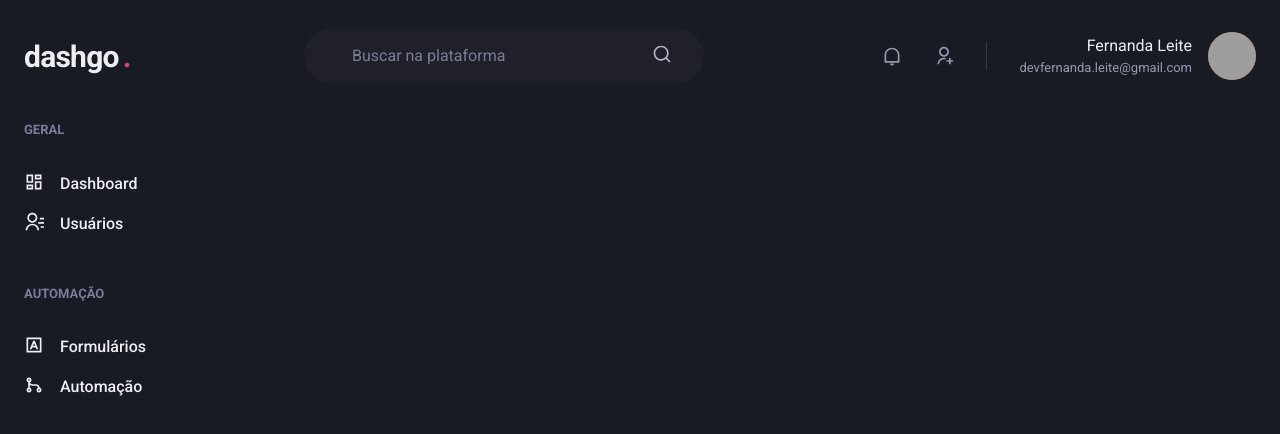
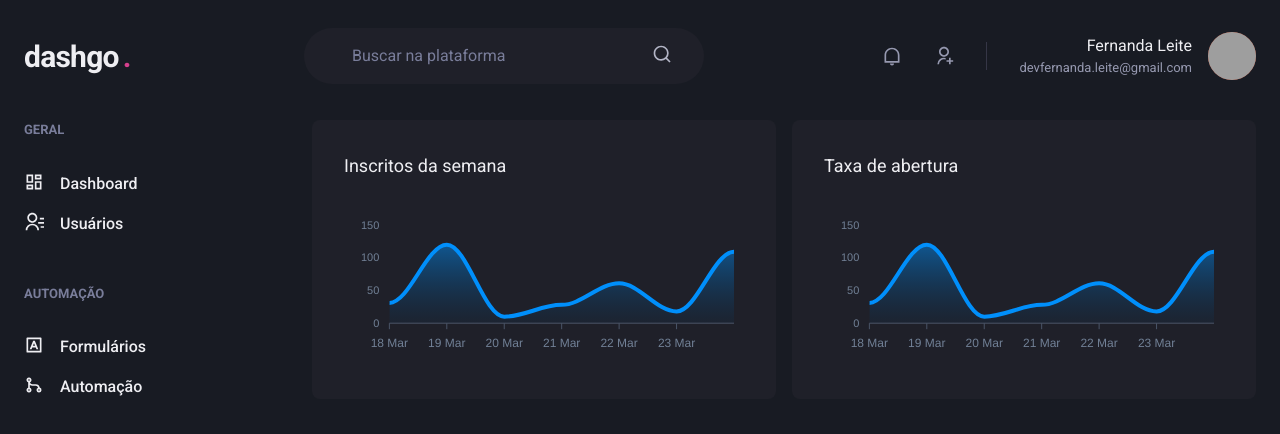
Before and after one commit to Fekleite/dashgo, a Next.js app: page /dashboard in a window 1280 px wide. Shown: the top 434 px of the page. Built offline with nearby package versions, Linux system fonts and the light colour scheme; grey boxes are pictures that could not be loaded.

Commit message:
feat: create dashboard page

```diff
--- a/package.json
+++ b/package.json
@@ -12,9 +12,11 @@
     "@chakra-ui/react": "^1.4.2",
     "@emotion/react": "^11.1.5",
     "@emotion/styled": "^11.1.5",
+    "apexcharts": "^3.26.0",
     "framer-motion": "^4.1.0",
     "next": "10.1.2",
     "react": "17.0.2",
+    "react-apexcharts": "^1.3.7",
     "react-dom": "17.0.2",
     "react-icons": "^4.2.0"
   },
--- a/src/pages/dashboard.tsx
+++ b/src/pages/dashboard.tsx
@@ -1,7 +1,67 @@
-import { Flex } from "@chakra-ui/react";
+import { Box, Flex, SimpleGrid, Text, theme } from "@chakra-ui/react";
+import dynamic from 'next/dynamic';
+
+const Chart = dynamic(() => import('react-apexcharts'), {
+  ssr: false
+});
 
 import { Header } from "../components/Header";
 import { Sidebar } from "../components/Sidebar";
+
+const options = {
+  chart: {
+    toolbar: {
+      show: false,
+    },
+    zoom: {
+      enabled: false,
+    },
+    foreColor: theme.colors.gray[500]
+  },
+  grid: {
+    show: false,
+  },
+  dataLabels: {
+    enabled: false,
+  },
+  tooltip: {
+    enabled: false,
+  },
+  xaxis: {
+    type: 'datetime',
+    axisBorder: {
+      color: theme.colors.gray[600]
+    },
+    axisTicks: {
+      color: theme.colors.gray[600]
+    },
+    categories: [
+      '2021-03-18T00:00:00.000z',
+      '2021-03-19T00:00:00.000z',
+      '2021-03-20T00:00:00.000z',
+      '2021-03-21T00:00:00.000z',
+      '2021-03-22T00:00:00.000z',
+      '2021-03-23T00:00:00.000z',
+      '2021-03-24T00:00:00.000z',
+    ]
+  },
+  fill: {
+    opacity: 0.3,
+    type: 'gradient',
+    gradient: {
+      shade: 'dark',
+      opacityFrom: 0.7,
+      opacityTo: 0.3,
+    }
+  }
+}
+
+const series = [
+  {
+    name: 'series1',
+    data: [31, 120, 10, 28, 61, 18, 109]
+  }
+]
 
 export default function Dashboard() {
   return (
@@ -10,6 +70,38 @@
 
       <Flex w='100%' my='6' maxWidth={1480} mx='auto' px='6'>
         <Sidebar />
+
+        <SimpleGrid flex='1' gap='4' minChildWidth='320px' align='flex-start'>
+          <Box
+            p='8'
+            bg='gray.800'
+            borderRadius='8'
+            pb='4'
+          >
+            <Text fontSize='lg' mb='4'>Inscritos da semana</Text>
+            <Chart
+              options={options}
+              series={series}
+              type='area'
+              height={160}
+            />
+          </Box>
+
+          <Box
+            p='8'
+            bg='gray.800'
+            borderRadius='8'
+            pb='4'
+          >
+            <Text fontSize='lg' mb='4'>Taxa de abertura</Text>
+            <Chart
+              options={options}
+              series={series}
+              type='area'
+              height={160}
+            />
+          </Box>
+        </SimpleGrid>
       </Flex>
     </Flex>
   )
```
Also changed, not shown: 1 other file (tests, documents, lock files or other folders).
